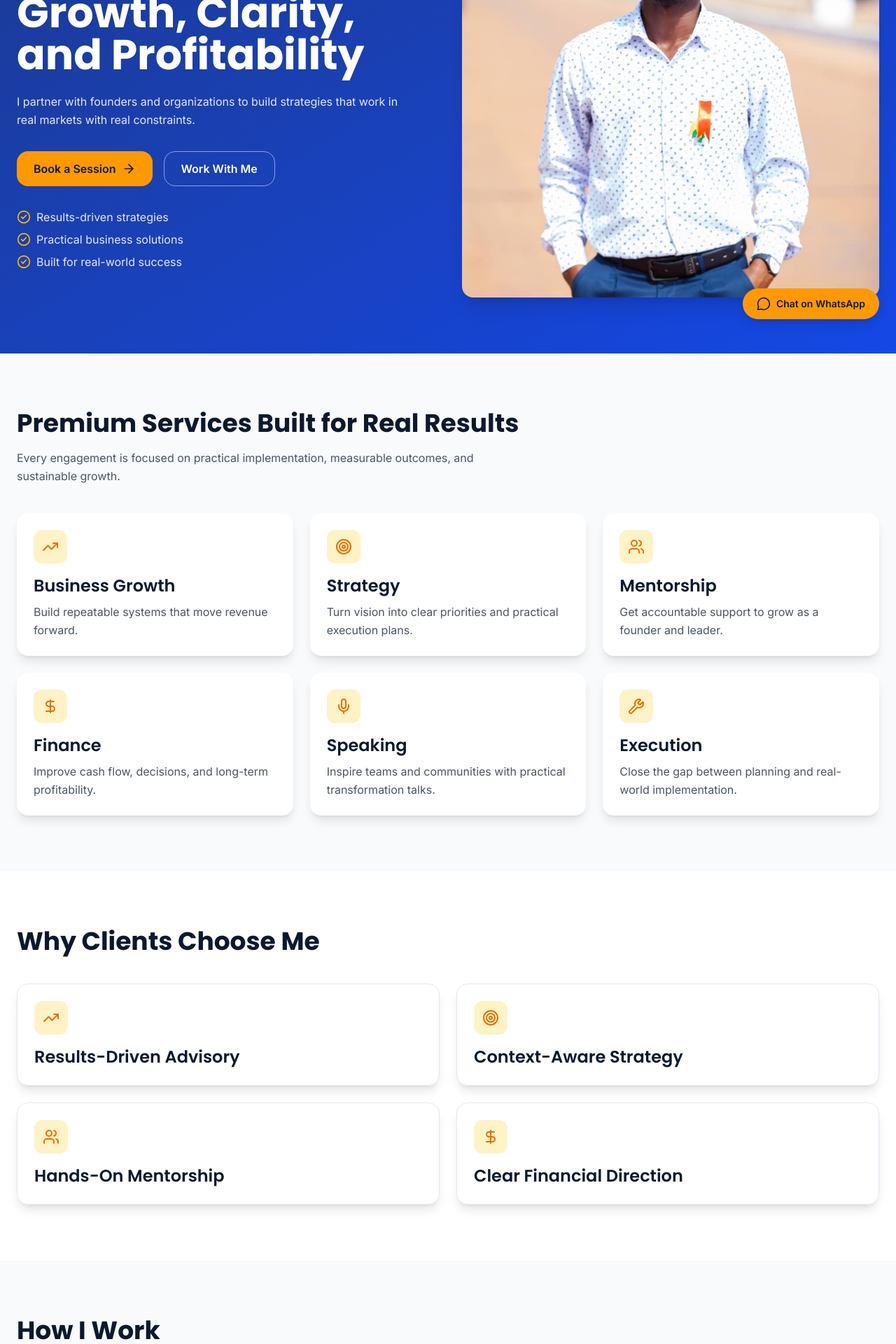
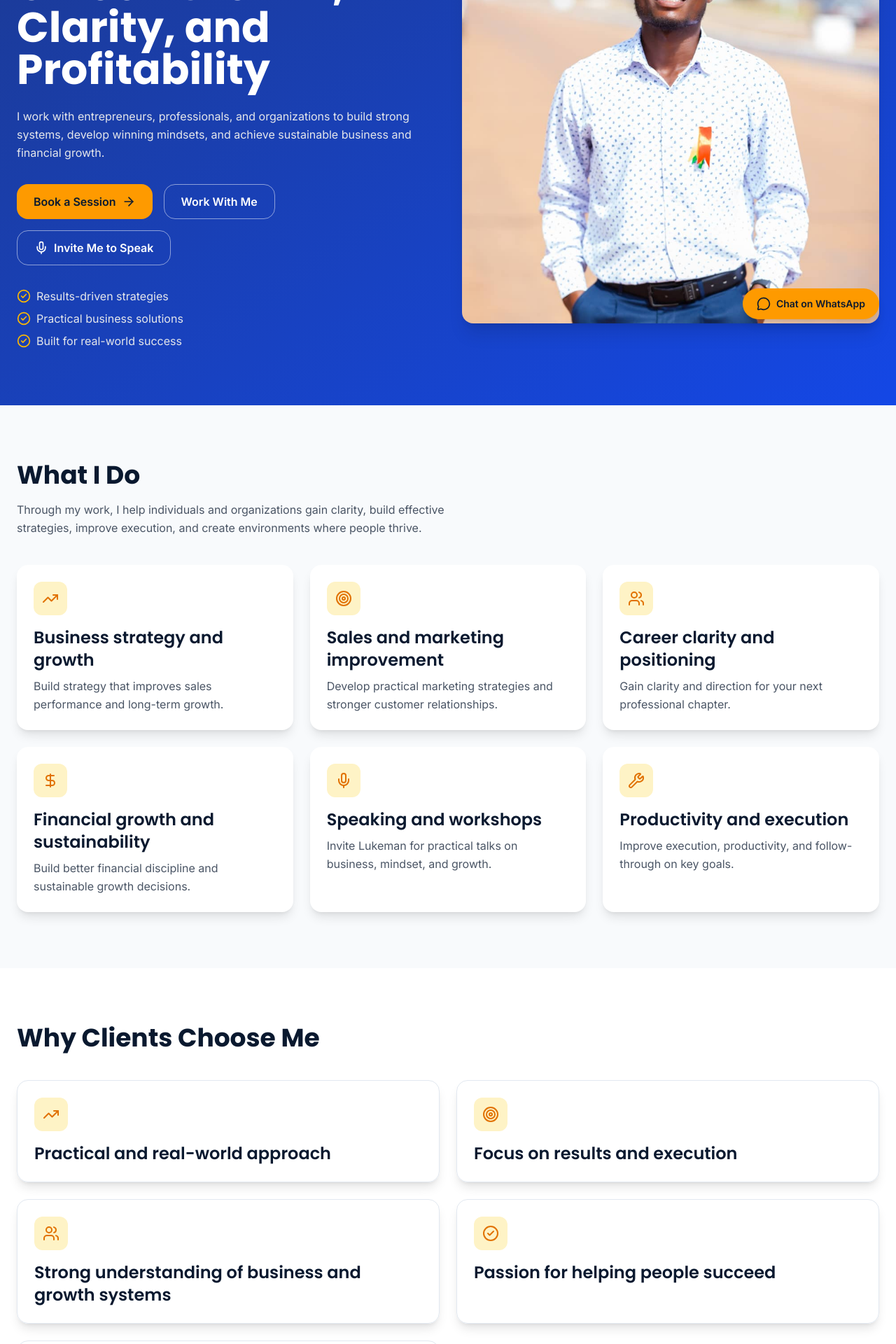
Before and after one commit to Benchog/lukeman-website, a Next.js app: page / in a window 1280 px wide. Shown: the part 320-2240 px from the top of the page at 70% size. Built offline with nearby package versions, Linux system fonts and the light colour scheme.

Commit message:
Polish client copy and align website language

```diff
--- a/app/about/page.tsx
+++ b/app/about/page.tsx
@@ -20,16 +20,19 @@ export default function AboutPage() {
           loading="lazy"
         />
         <div>
-          <h1 className="text-4xl md:text-6xl font-bold text-[#0A192F]">From Engineer to Growth Consultant</h1>
+          <h1 className="text-4xl md:text-6xl font-bold text-[#0A192F]">About Me</h1>
           <p className="mt-6 text-gray-600 leading-relaxed">
-            Lukeman combines systems thinking with practical market strategy to help entrepreneurs build resilient businesses.
+            I am an Agricultural Engineer turned Business Development Enthusiast, Consultant, and Mentor with a strong passion for helping people and businesses reach their full potential.
+          </p>
+          <p className="mt-4 text-gray-600 leading-relaxed">
+            I believe that success is not just about working hard, but about thinking right, building strong systems, and developing the right relationships.
           </p>
           <div className="mt-8 grid gap-4 sm:grid-cols-2">
             {[
-              { icon: TrendingUp, label: "Business Growth Systems" },
-              { icon: Target, label: "Strategic Clarity" },
-              { icon: Users, label: "Leadership Mentorship" },
-              { icon: CheckCircle2, label: "Execution Accountability" },
+              { icon: TrendingUp, label: "Business growth and strategy" },
+              { icon: Target, label: "Sales and marketing excellence" },
+              { icon: Users, label: "Personal development and mindset transformation" },
+              { icon: CheckCircle2, label: "Financial growth and sustainability" },
             ].map(({ icon: Icon, label }) => (
               <div key={label} className="rounded-2xl bg-slate-50 p-4">
                 <div className="bg-amber-100 p-3 rounded-xl w-fit">
--- a/app/contact/page.tsx
+++ b/app/contact/page.tsx
@@ -11,14 +11,14 @@ export default function ContactPage() {
   return (
     <section className="py-20 bg-slate-50">
       <div className="max-w-7xl mx-auto px-6">
-        <h1 className="text-4xl md:text-6xl font-bold text-[#0A192F]">Let&apos;s Start a Strategic Conversation</h1>
+        <h1 className="text-4xl md:text-6xl font-bold text-[#0A192F]">Let&apos;s Start a Conversation</h1>
         <p className="mt-4 text-gray-600 leading-relaxed max-w-2xl">
-          Share your goals and I&apos;ll help you design a practical path to measurable outcomes.
+          Let&apos;s work together to build something meaningful and impactful.
         </p>
         <div className="mt-10 grid gap-6 md:grid-cols-3">
           {[
             { icon: Mail, title: "Email", value: "lukemantahiru@gmail.com", href: "mailto:lukemantahiru@gmail.com" },
-            { icon: Phone, title: "Phone", value: "+233 599 117 796", href: "tel:+233599117796" },
+            { icon: Phone, title: "Phone", value: "0599117796 / 0500834031", href: "tel:+233599117796" },
             { icon: MessageCircle, title: "WhatsApp", value: "Chat on WhatsApp", href: "https://wa.me/233599117796" },
           ].map(({ icon: Icon, title, value, href }) => (
             <Link
--- a/app/page.tsx
+++ b/app/page.tsx
@@ -19,12 +19,12 @@ export const metadata: Metadata = {
 
 export default function Home() {
   const services = [
-    { icon: TrendingUp, title: "Business Growth", text: "Build repeatable systems that move revenue forward." },
-    { icon: Target, title: "Strategy", text: "Turn vision into clear priorities and practical execution plans." },
-    { icon: Users, title: "Mentorship", text: "Get accountable support to grow as a founder and leader." },
-    { icon: DollarSign, title: "Finance", text: "Improve cash flow, decisions, and long-term profitability." },
-    { icon: Mic, title: "Speaking", text: "Inspire teams and communities with practical transformation talks." },
-    { icon: Wrench, title: "Execution", text: "Close the gap between planning and real-world implementation." },
+    { icon: TrendingUp, title: "Business strategy and growth", text: "Build strategy that improves sales performance and long-term growth." },
+    { icon: Target, title: "Sales and marketing improvement", text: "Develop practical marketing strategies and stronger customer relationships." },
+    { icon: Users, title: "Career clarity and positioning", text: "Gain clarity and direction for your next professional chapter." },
+    { icon: DollarSign, title: "Financial growth and sustainability", text: "Build better financial discipline and sustainable growth decisions." },
+    { icon: Mic, title: "Speaking and workshops", text: "Invite Lukeman for practical talks on business, mindset, and growth." },
+    { icon: Wrench, title: "Productivity and execution", text: "Improve execution, productivity, and follow-through on key goals." },
   ];
   return (
     <>
@@ -32,9 +32,9 @@ export default function Home() {
 
       <section id="services" className="py-20 bg-slate-50">
         <div className="max-w-7xl mx-auto px-6">
-          <h2 className="text-3xl md:text-4xl font-bold text-[#0A192F]">Premium Services Built for Real Results</h2>
+          <h2 className="text-3xl md:text-4xl font-bold text-[#0A192F]">What I Do</h2>
           <p className="mt-4 text-gray-600 leading-relaxed max-w-2xl">
-            Every engagement is focused on practical implementation, measurable outcomes, and sustainable growth.
+            Through my work, I help individuals and organizations gain clarity, build effective strategies, improve execution, and create environments where people thrive.
           </p>
           <div className="mt-10 grid gap-6 md:grid-cols-2 lg:grid-cols-3">
             {services.map(({ icon: Icon, title, text }) => (
@@ -58,10 +58,11 @@ export default function Home() {
           <h2 className="text-3xl md:text-4xl font-bold text-[#0A192F]">Why Clients Choose Me</h2>
           <div className="mt-10 grid gap-6 md:grid-cols-2">
             {[
-              { title: "Results-Driven Advisory", icon: TrendingUp },
-              { title: "Context-Aware Strategy", icon: Target },
-              { title: "Hands-On Mentorship", icon: Users },
-              { title: "Clear Financial Direction", icon: DollarSign },
+              { title: "Practical and real-world approach", icon: TrendingUp },
+              { title: "Focus on results and execution", icon: Target },
+              { title: "Strong understanding of business and growth systems", icon: Users },
+              { title: "Passion for helping people succeed", icon: CheckCircle2 },
+              { title: "Clear, simple, and actionable guidance", icon: DollarSign },
             ].map(({ title, icon: Icon }) => (
               <div
                 key={title}
@@ -99,23 +100,30 @@ export default function Home() {
         <div className="max-w-7xl mx-auto px-6 text-center">
           <h2 className="text-3xl md:text-4xl font-bold text-white">Let&apos;s Build Something That Actually Works</h2>
           <p className="mt-4 text-slate-300 leading-relaxed max-w-2xl mx-auto">
-            Strategic support for entrepreneurs and teams who are serious about growth.
+            Ready to take your business or personal growth to the next level?
           </p>
           <div className="mt-8 flex flex-wrap justify-center gap-4">
             <Link
-              href="https://calendly.com"
+              href="https://calendly.com/lukemantahiru/30min?month=2026-04"
               target="_blank"
               className="rounded-2xl bg-amber-500 px-6 py-3 font-semibold text-[#0A192F] transition-all duration-300 hover:scale-[1.02]"
             >
               Book a Session
             </Link>
             <Link
-              href="https://wa.me/233599117796"
+              href="https://whatsapp.com/channel/0029VbApoWOFCCodhVPcxI3b"
               target="_blank"
               className="rounded-2xl border border-slate-400 px-6 py-3 font-semibold text-white transition-all duration-300 hover:scale-[1.02] inline-flex items-center gap-2"
             >
               <MessageCircle className="w-5 h-5" />
-              Contact on WhatsApp
+              Join My Mentorship
+            </Link>
+            <Link
+              href="/speaking"
+              className="rounded-2xl border border-slate-400 px-6 py-3 font-semibold text-white transition-all duration-300 hover:scale-[1.02] inline-flex items-center gap-2"
+            >
+              <Mic className="w-5 h-5" />
+              Invite Me to Speak
             </Link>
           </div>
         </div>
--- a/app/services/page.tsx
+++ b/app/services/page.tsx
@@ -7,20 +7,40 @@ export const metadata: Metadata = {
 };
 
 const services = [
-  { icon: TrendingUp, title: "Growth Advisory", text: "Scale your business with better systems and sales structure." },
-  { icon: Target, title: "Strategy Design", text: "Build a clear and actionable growth roadmap." },
-  { icon: Users, title: "Mentorship", text: "Sustained support and accountability for your next level." },
-  { icon: DollarSign, title: "Financial Direction", text: "Improve profitability and long-term financial health." },
-  { icon: Mic, title: "Speaking Engagements", text: "High-impact talks with practical implementation frameworks." },
+  {
+    icon: Target,
+    title: "One-on-One Consulting & Masterclass",
+    text: "Personalized sessions designed to help you solve specific business or personal growth challenges. Rate: GHS 200 per session (1 hour).",
+  },
+  {
+    icon: TrendingUp,
+    title: "Business & Growth Consulting",
+    text: "For small businesses, startups, and growing companies to improve sales performance, build scalable systems, develop marketing strategies, and strengthen customer relationships.",
+  },
+  {
+    icon: Users,
+    title: "Mentorship",
+    text: "For young professionals, aspiring entrepreneurs, students seeking direction, and individuals looking to improve mindset and discipline.",
+  },
+  {
+    icon: DollarSign,
+    title: "What You Gain",
+    text: "Clarity, accountability, strategic guidance, and personal growth.",
+  },
+  {
+    icon: Mic,
+    title: "Speaking Engagements",
+    text: "Available for speaking engagements, workshops, and seminars on business and entrepreneurship, sales and marketing, mindset, financial discipline, and career clarity.",
+  },
 ];
 
 export default function ServicesPage() {
   return (
     <section className="py-20 bg-slate-50">
       <div className="max-w-7xl mx-auto px-6">
-        <h1 className="text-4xl md:text-6xl font-bold text-[#0A192F]">Services Built for Real-World Outcomes</h1>
+        <h1 className="text-4xl md:text-6xl font-bold text-[#0A192F]">What I Do (Services)</h1>
         <p className="mt-4 max-w-3xl text-gray-600 leading-relaxed">
-          Each service is designed to move your strategy from idea to measurable implementation.
+          Each service is designed to address specific business and personal growth challenges with practical implementation.
         </p>
         <div className="mt-10 grid gap-6 md:grid-cols-2 lg:grid-cols-3">
           {services.map(({ icon: Icon, title, text }) => (
--- a/app/speaking/page.tsx
+++ b/app/speaking/page.tsx
@@ -12,14 +12,14 @@ export default function SpeakingPage() {
       <div className="max-w-7xl mx-auto px-6">
         <h1 className="text-4xl md:text-6xl font-bold text-[#0A192F]">Speaking That Moves People to Action</h1>
         <p className="mt-4 max-w-3xl text-gray-600 leading-relaxed">
-          High-energy and practical sessions customized for schools, communities, and organizations.
+          I am available for speaking engagements, workshops, and seminars.
         </p>
         <div className="mt-10 grid gap-6 md:grid-cols-2">
           {[
-            { icon: Mic, title: "Keynotes and Panels" },
-            { icon: TrendingUp, title: "Entrepreneur Growth Talks" },
-            { icon: Target, title: "Strategy & Execution Workshops" },
-            { icon: Users, title: "Leadership and Team Development" },
+            { icon: TrendingUp, title: "Business and entrepreneurship" },
+            { icon: Target, title: "Sales and marketing" },
+            { icon: Users, title: "Personal development and mindset" },
+            { icon: Mic, title: "Financial growth, discipline, and purpose clarity" },
           ].map(({ icon: Icon, title }) => (
             <div key={title} className="rounded-2xl border border-slate-200 p-6 shadow-lg">
               <div className="bg-amber-100 p-3 rounded-xl w-fit">
@@ -29,6 +29,12 @@ export default function SpeakingPage() {
             </div>
           ))}
         </div>
+        <div className="mt-10 rounded-2xl bg-slate-50 p-6">
+          <h2 className="text-3xl md:text-4xl font-bold text-[#0A192F]">Audience Types</h2>
+          <p className="mt-4 text-gray-600 leading-relaxed">
+            Schools and universities, corporate organizations, youth groups, and business communities.
+          </p>
+        </div>
       </div>
     </section>
   );
--- a/components/home-hero.tsx
+++ b/components/home-hero.tsx
@@ -3,7 +3,7 @@
 import Image from "next/image";
 import Link from "next/link";
 import { motion } from "framer-motion";
-import { ArrowRight, CheckCircle2 } from "lucide-react";
+import { ArrowRight, CheckCircle2, Mic } from "lucide-react";
 
 const bullets = [
   "Results-driven strategies",
@@ -17,14 +17,14 @@ export function HomeHero() {
       <div className="max-w-7xl mx-auto px-6 grid gap-10 lg:grid-cols-2 items-center">
         <motion.div initial={{ opacity: 0, x: -20 }} animate={{ opacity: 1, x: 0 }} transition={{ duration: 0.7 }}>
           <h1 className="text-4xl md:text-6xl font-bold text-white">
-            Helping Businesses Unlock Growth, Clarity, and Profitability
+            Helping Individuals & Businesses Unlock Growth, Clarity, and Profitability
           </h1>
           <p className="mt-6 text-gray-200 leading-relaxed max-w-xl">
-            I partner with founders and organizations to build strategies that work in real markets with real constraints.
+            I work with entrepreneurs, professionals, and organizations to build strong systems, develop winning mindsets, and achieve sustainable business and financial growth.
           </p>
           <div className="mt-8 flex flex-wrap gap-4">
             <Link
-              href="https://calendly.com"
+              href="https://calendly.com/lukemantahiru/30min?month=2026-04"
               target="_blank"
               className="rounded-2xl bg-amber-500 px-6 py-3 text-[#0A192F] font-semibold inline-flex items-center gap-2 transition-all duration-300 hover:scale-[1.02]"
             >
@@ -35,6 +35,13 @@ export function HomeHero() {
               className="rounded-2xl border border-white/50 px-6 py-3 text-white font-semibold transition-all duration-300 hover:scale-[1.02]"
             >
               Work With Me
+            </Link>
+            <Link
+              href="/speaking"
+              className="rounded-2xl border border-white/50 px-6 py-3 text-white font-semibold transition-all duration-300 hover:scale-[1.02] inline-flex items-center gap-2"
+            >
+              <Mic className="w-5 h-5" />
+              Invite Me to Speak
             </Link>
           </div>
           <div className="mt-8 space-y-2">
--- a/components/site-footer.tsx
+++ b/components/site-footer.tsx
@@ -7,7 +7,7 @@ export function SiteFooter() {
       <div className="max-w-7xl mx-auto px-6 grid gap-8 md:grid-cols-3">
         <div>
           <p className="font-heading text-2xl font-bold text-white">
-            LUKEMAN<span className="text-amber-500">.</span>
+            Lukeman Consulting Agency
           </p>
           <p className="mt-3 text-sm text-slate-300">Building people. Building businesses.</p>
         </div>
@@ -26,7 +26,7 @@ export function SiteFooter() {
         <div className="space-y-3 text-sm text-slate-300">
           <p className="font-heading text-lg font-semibold text-white">Contact</p>
           <p className="flex items-center gap-2"><Mail className="h-4 w-4 text-amber-500" /> lukemantahiru@gmail.com</p>
-          <p className="flex items-center gap-2"><Phone className="h-4 w-4 text-amber-500" /> +233 599 117 796</p>
+          <p className="flex items-center gap-2"><Phone className="h-4 w-4 text-amber-500" /> 0599117796 / 0500834031</p>
           <p className="flex items-center gap-2"><MapPin className="h-4 w-4 text-amber-500" /> Kumasi, Ghana</p>
         </div>
       </div>
--- a/components/site-header.tsx
+++ b/components/site-header.tsx
@@ -17,7 +17,7 @@ export function SiteHeader() {
     <header className="sticky top-0 z-50 border-b border-slate-200/80 bg-white/95 backdrop-blur">
       <div className="max-w-7xl mx-auto px-6 py-4 flex items-center justify-between">
         <Link href="/" className="font-heading text-xl font-bold text-[#0A192F]">
-          LUKEMAN<span className="text-amber-500">.</span>
+          Lukeman Consulting Agency
         </Link>
         <nav className="hidden md:flex items-center gap-7">
           {links.map((link) => (
@@ -32,7 +32,7 @@ export function SiteHeader() {
             </Link>
           ))}
           <Link
-            href="https://calendly.com"
+            href="https://calendly.com/lukemantahiru/30min?month=2026-04"
             target="_blank"
             className="rounded-xl bg-amber-500 px-4 py-2 text-sm font-semibold text-[#0A192F] transition-all duration-300 hover:scale-[1.02] hover:shadow-lg"
           >
```
